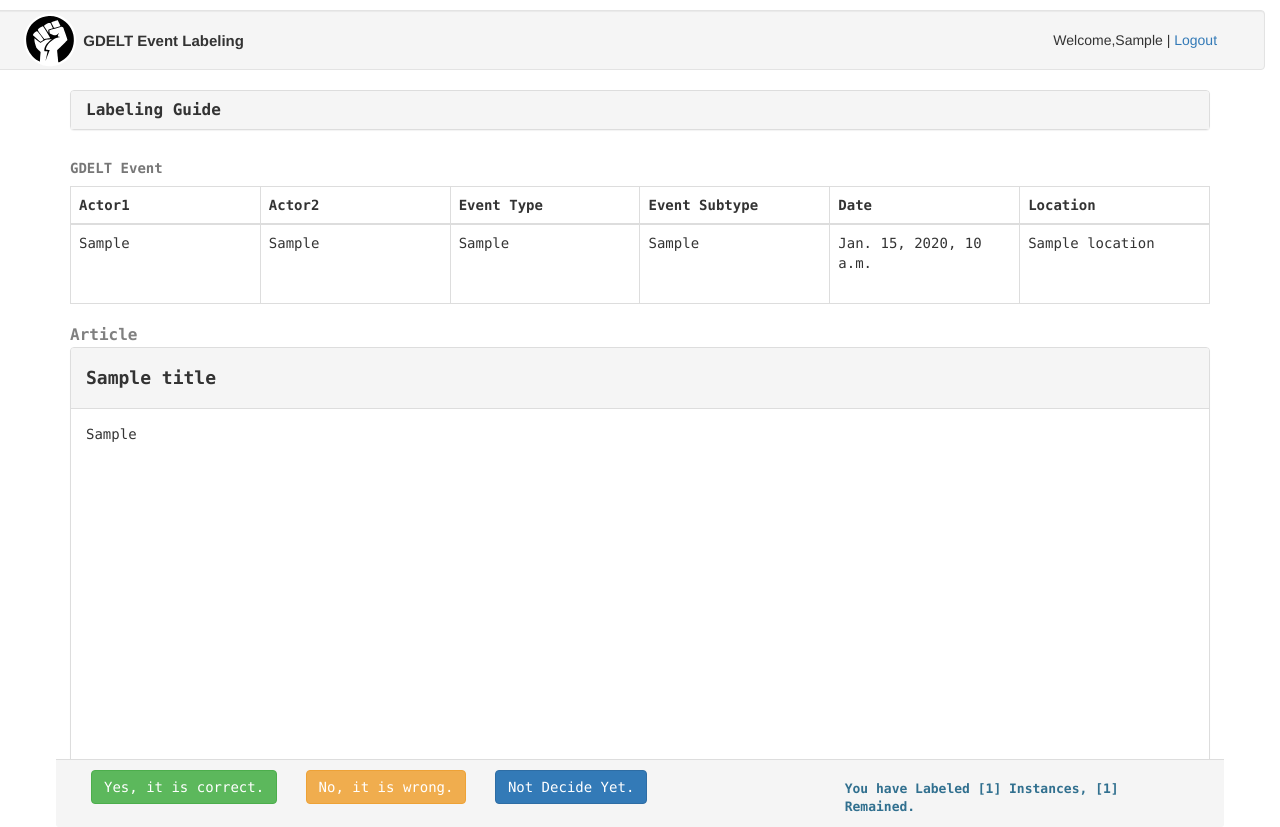
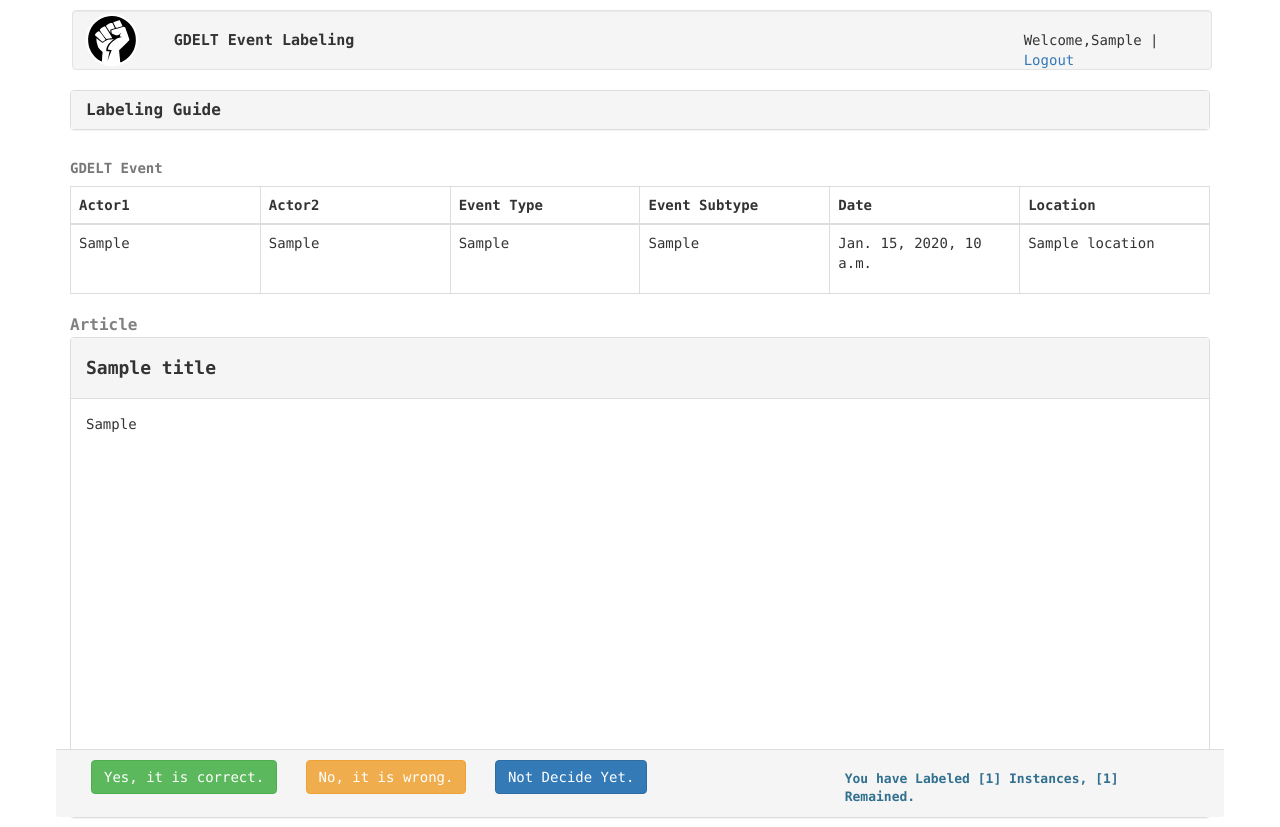
Before and after one commit to Tskatom/onlineTagging, a Django app: template tagging/templates/tagging/tagging.html in a window 1280 px wide. Shown: the top 827 px of the page. Run offline with Django 3.2, Linux system fonts and the light colour scheme; a user stored in the database is signed in; tables that the repository leaves empty hold one stand-in row (values such as "Sample post"); the template is opened without the code that fills it: most values are stand-ins (such as "Sample title", 1, 10 or a date in 2020); parts of the project's set-up code (start-up, migrations or seed data) failed here and were passed over; some libraries are stand-ins or nearby versions.

Commit message:
update page

```diff
--- a/tagging/templates/tagging/tagging.html
+++ b/tagging/templates/tagging/tagging.html
@@ -15,17 +15,19 @@
   </head>
   <body>
 
-        {% if user.is_authenticated%}
-            <div id="login_info" class="navbar well row" style="width:100%; max-height:60px; margin-top:10px">
-            <div class="col-sm-1" style="max-height:60px; margin-top:-20px">
-            <img src="{%static 'tagging/images/power.svg'%}" class="img-rounded" width="60" height="60" style="float:left; margin-bottom:100px">
+
+        <div class="container" style="font-family:'Lucida Console'" >
+
+            {% if user.is_authenticated%}
+            <div id="login_info" class="navbar well row" style="width:100%; max-height:60px; margin-top:10px; margin-left:2px">
+            <div class="col-sm-1" style="max-height:60px; margin-top:-20px; margin-left:-25px">
+            <img src="{%static 'tagging/images/power.svg'%}" class="img-rounded" width="60" height="60" style="float:left; margin-bottom:100px;">
             </div>
-            <div class="col-sm-3" style="float:left; font-weight:bold; margin-left:-40px; font-size:15px"> GDELT Event Labeling </div>
+            <div class="col-sm-3" style="float:left; font-weight:bold; font-size:15px"> GDELT Event Labeling </div>
             <div class="col-sm-2" style="float:right">Welcome,{{user.first_name}} | <a href="/tagging/logout/" class="navbar-link">Logout</a></div>
             </div>
-        {% endif %}
+            {% endif %}
 
-        <div class="container" style="font-family:'Lucida Console'" >
             <div class="panel-group">
                 <div class="panel panel-default">
                     <div class="panel-heading">
@@ -59,13 +61,15 @@
                         <th>Location</th>
                     </tr>
                 </thead>
-                <tbody style="height: 80px; max-height:80px">
+                <tbody>
+                    <tr style="height: 70px; max-height:70px">
                     <td id="actor1">{{actor1}}</td>
                     <td id="actor2">{{actor2}}</td>
                     <td id="event_type">{{eventType}}</td>
                     <td id="event_subtype">{{subType}}</td>
                     <td id="event_date">{{date}}</td>
                     <td id="loc_name">{{location}}</td>
+                    </tr>
                 </tbody>
             </table>
 
```
